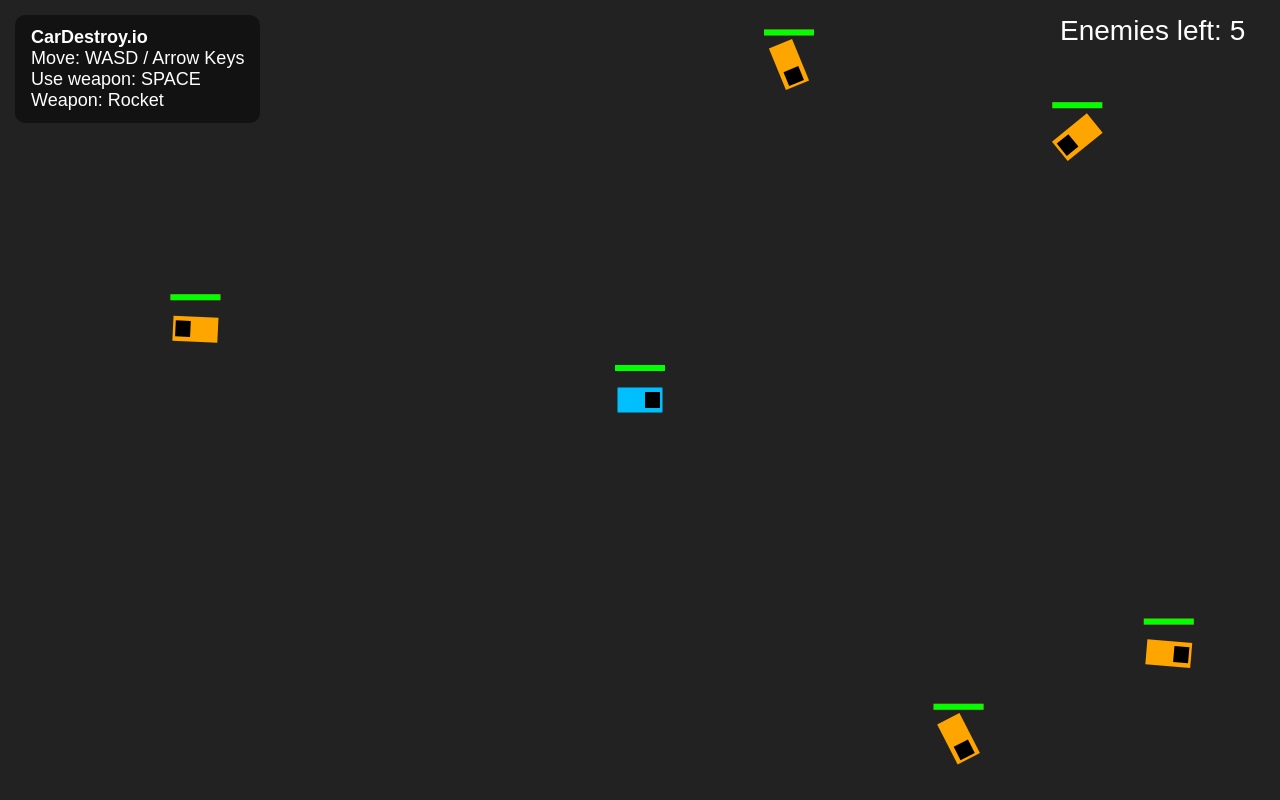
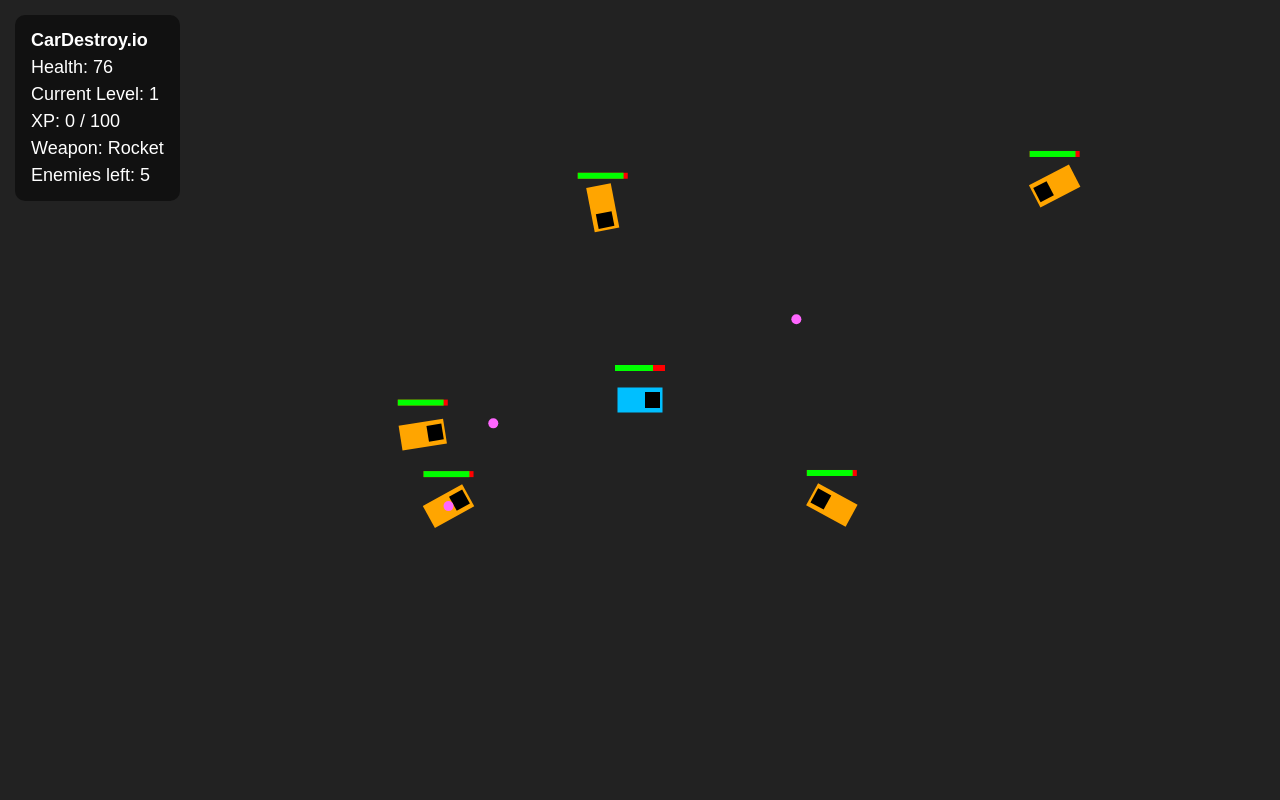
Before and after one commit to jiechengchina/cardestroy.io, a plain HTML site: page index.html in a window 1280 px wide. Both pictures are taken after a click on the button "Start Game". Drawn offline with Linux system fonts and the light colour scheme.

Commit message:
Update index.html

```diff
--- a/index.html
+++ b/index.html
@@ -21,10 +21,24 @@
       left: 15px;
       color: white;
       font-size: 18px;
-      background: rgba(0,0,0,0.45);
+      background: rgba(0,0,0,0.5);
       padding: 12px 16px;
       border-radius: 10px;
       display: none;
+      line-height: 1.5;
+    }
+
+    #levelMessage {
+      position: fixed;
+      top: 45%;
+      left: 50%;
+      transform: translate(-50%, -50%);
+      color: #78e6ff;
+      font-size: 52px;
+      font-weight: bold;
+      text-shadow: 0 0 20px black;
+      display: none;
+      z-index: 20;
     }
 
     #homeScreen {
@@ -43,7 +57,7 @@
       background: rgba(0,0,0,0.45);
       padding: 40px;
       border-radius: 20px;
-      width: 480px;
+      width: 520px;
       box-shadow: 0 0 30px rgba(0,0,0,0.5);
     }
 
@@ -60,9 +74,10 @@
 
     #message {
       color: #78e6ff;
-      font-size: 22px;
+      font-size: 24px;
       margin: 20px 0;
-      min-height: 28px;
+      min-height: 32px;
+      font-weight: bold;
     }
 
     button {
@@ -88,7 +103,7 @@
     <h1>CarDestroy.io</h1>
     <p>
       Destroy all enemy cars.<br>
-      Use rockets, mines, rifle, and shield to survive.
+      Enemies can move and shoot you now.
     </p>
     <div id="message"></div>
     <button onclick="startGame()">Start Game</button>
@@ -99,11 +114,15 @@
   </div>
 </div>
 
+<div id="levelMessage">LEVEL UP!</div>
+
 <div id="info">
   <b>CarDestroy.io</b><br>
-  Move: WASD / Arrow Keys<br>
-  Use weapon: SPACE<br>
-  Weapon: <span id="weaponText">Rocket</span>
+  Health: <span id="healthText">100</span><br>
+  Current Level: <span id="levelText">1</span><br>
+  XP: <span id="xpText">0</span> / <span id="xpNeededText">100</span><br>
+  Weapon: <span id="weaponText">Rocket</span><br>
+  Enemies left: <span id="enemyText">0</span>
 </div>
 
 <canvas id="game"></canvas>
@@ -111,20 +130,37 @@
 <script>
 const canvas = document.getElementById("game");
 const ctx = canvas.getContext("2d");
-const weaponText = document.getElementById("weaponText");
+
 const homeScreen = document.getElementById("homeScreen");
 const info = document.getElementById("info");
 const message = document.getElementById("message");
+const levelMessage = document.getElementById("levelMessage");
+
+const healthText = document.getElementById("healthText");
+const levelText = document.getElementById("levelText");
+const xpText = document.getElementById("xpText");
+const xpNeededText = document.getElementById("xpNeededText");
+const weaponText = document.getElementById("weaponText");
+const enemyText = document.getElementById("enemyText");
 
 canvas.width = window.innerWidth;
 canvas.height = window.innerHeight;
 
 const keys = {};
+
 let bullets = [];
 let rockets = [];
 let mines = [];
+let enemyBullets = [];
 let enemies = [];
+
 let gameState = "home";
+
+let currentLevel = 1;
+let xp = 0;
+let xpNeeded = 100;
+
+let weaponDamageBoost = 1;
 
 const weapons = ["Rocket", "Mine", "Rifle", "Shield"];
 let currentWeapon = "Rocket";
@@ -137,6 +173,7 @@ const player = {
   width: 45,
   height: 25,
   health: 100,
+  maxHealth: 100,
   shield: false,
   shieldTime: 0
 };
@@ -145,46 +182,63 @@ function startGame() {
   gameState = "playing";
   homeScreen.style.display = "none";
   info.style.display = "block";
+  message.textContent = "";
 
   bullets = [];
   rockets = [];
   mines = [];
+  enemyBullets = [];
   enemies = [];
 
+  currentLevel = 1;
+  xp = 0;
+  xpNeeded = 100;
+  weaponDamageBoost = 1;
+
   currentWeapon = "Rocket";
-  weaponText.textContent = currentWeapon;
 
   player.x = canvas.width / 2;
   player.y = canvas.height / 2;
   player.angle = 0;
+  player.speed = 4;
+  player.maxHealth = 100;
   player.health = 100;
   player.shield = false;
   player.shieldTime = 0;
 
-  for (let i = 0; i < 5; i++) {
+  spawnEnemies(5);
+  updateUI();
+}
+
+function spawnEnemies(count) {
+  enemies = [];
+
+  for (let i = 0; i < count; i++) {
     enemies.push({
       x: Math.random() * canvas.width,
       y: Math.random() * canvas.height,
       width: 45,
       height: 25,
-      health: 100,
+      health: 100 + currentLevel * 10,
       angle: Math.random() * Math.PI * 2,
-      speed: 1.5
+      speed: 1.2 + currentLevel * 0.15,
+      shootCooldown: Math.random() * 120 + 60
     });
   }
 }
 
-function returnHome(winText) {
+function returnHome(text) {
   gameState = "home";
   homeScreen.style.display = "flex";
   info.style.display = "none";
-  message.textContent = winText;
+  message.textContent = text;
 }
 
 window.addEventListener("keydown", e => {
   keys[e.key] = true;
 
   if (e.code === "Space" && gameState === "playing") {
+    e.preventDefault();
     useWeapon();
   }
 });
@@ -207,8 +261,8 @@ function movePlayer() {
     player.y -= Math.sin(player.angle) * player.speed * 0.7;
   }
 
-  player.x = Math.max(20, Math.min(canvas.width - 20, player.x));
-  player.y = Math.max(20, Math.min(canvas.height - 20, player.y));
+  player.x = Math.max(25, Math.min(canvas.width - 25, player.x));
+  player.y = Math.max(25, Math.min(canvas.height - 25, player.y));
 }
 
 function useWeapon() {
@@ -221,7 +275,7 @@ function useWeapon() {
         y: player.y,
         angle: player.angle + i * 0.18,
         speed: 7,
-        damage: 45
+        damage: 45 * weaponDamageBoost
       });
     }
   }
@@ -232,7 +286,7 @@ function useWeapon() {
         x: player.x - Math.cos(player.angle) * (45 + i * 20),
         y: player.y - Math.sin(player.angle) * (45 + i * 20),
         radius: 10,
-        damage: 50
+        damage: 50 * weaponDamageBoost
       });
     }
   }
@@ -244,7 +298,7 @@ function useWeapon() {
         y: player.y,
         angle: player.angle + i * 0.04,
         speed: 10,
-        damage: 20
+        damage: 20 * weaponDamageBoost
       });
     }
   }
@@ -255,12 +309,12 @@ function useWeapon() {
   }
 
   currentWeapon = null;
-  weaponText.textContent = "Empty - find new weapon soon";
+  weaponText.textContent = "Empty";
 
   setTimeout(() => {
     if (gameState === "playing") {
       currentWeapon = weapons[Math.floor(Math.random() * weapons.length)];
-      weaponText.textContent = currentWeapon;
+      updateUI();
     }
   }, 2500);
 }
@@ -276,22 +330,59 @@ function updateProjectiles() {
     r.y += Math.sin(r.angle) * r.speed;
   });
 
+  enemyBullets.forEach(b => {
+    b.x += Math.cos(b.angle) * b.speed;
+    b.y += Math.sin(b.angle) * b.speed;
+  });
+
   bullets = bullets.filter(b => b.x > 0 && b.x < canvas.width && b.y > 0 && b.y < canvas.height);
   rockets = rockets.filter(r => r.x > 0 && r.x < canvas.width && r.y > 0 && r.y < canvas.height);
+  enemyBullets = enemyBullets.filter(b => b.x > 0 && b.x < canvas.width && b.y > 0 && b.y < canvas.height);
 }
 
 function updateEnemies() {
   enemies.forEach(enemy => {
-    enemy.angle += (Math.random() - 0.5) * 0.05;
-    enemy.x += Math.cos(enemy.angle) * enemy.speed;
-    enemy.y += Math.sin(enemy.angle) * enemy.speed;
+    const angleToPlayer = Math.atan2(player.y - enemy.y, player.x - enemy.x);
 
-    if (enemy.x < 20 || enemy.x > canvas.width - 20) enemy.angle += Math.PI;
-    if (enemy.y < 20 || enemy.y > canvas.height - 20) enemy.angle += Math.PI;
+    enemy.angle = angleToPlayer;
+
+    const d = distance(enemy.x, enemy.y, player.x, player.y);
+
+    if (d > 220) {
+      enemy.x += Math.cos(enemy.angle) * enemy.speed;
+      enemy.y += Math.sin(enemy.angle) * enemy.speed;
+    } else if (d < 140) {
+      enemy.x -= Math.cos(enemy.angle) * enemy.speed;
+      enemy.y -= Math.sin(enemy.angle) * enemy.speed;
+    }
+
+    enemy.x = Math.max(25, Math.min(canvas.width - 25, enemy.x));
+    enemy.y = Math.max(25, Math.min(canvas.height - 25, enemy.y));
+
+    enemy.shootCooldown--;
+
+    if (enemy.shootCooldown <= 0) {
+      enemyShoot(enemy);
+      enemy.shootCooldown = Math.max(45, 150 - currentLevel * 12);
+    }
+  });
+}
+
+function enemyShoot(enemy) {
+  const angleToPlayer = Math.atan2(player.y - enemy.y, player.x - enemy.x);
+
+  enemyBullets.push({
+    x: enemy.x,
+    y: enemy.y,
+    angle: angleToPlayer,
+    speed: 4 + currentLevel * 0.2,
+    damage: 10 + currentLevel * 2
   });
 }
 
 function checkHits() {
+  let killedEnemies = 0;
+
   enemies.forEach(enemy => {
     bullets.forEach(b => {
       if (distance(b.x, b.y, enemy.x, enemy.y) < 25) {
@@ -301,28 +392,98 @@ function checkHits() {
     });
 
     rockets.forEach(r => {
-      if (distance(r.x, r.y, enemy.x, enemy.y) < 30) {
+      if (distance(r.x, r.y, enemy.x, enemy.y) < 32) {
         enemy.health -= r.damage;
         r.x = -999;
       }
     });
 
     mines.forEach(m => {
-      if (distance(m.x, m.y, enemy.x, enemy.y) < 30) {
+      if (distance(m.x, m.y, enemy.x, enemy.y) < 32) {
         enemy.health -= m.damage;
         m.x = -999;
       }
     });
   });
 
+  const beforeCount = enemies.length;
   enemies = enemies.filter(e => e.health > 0);
+  killedEnemies = beforeCount - enemies.length;
+
+  if (killedEnemies > 0) {
+    gainXP(killedEnemies * 50);
+  }
+
   mines = mines.filter(m => m.x > 0);
+  bullets = bullets.filter(b => b.x > 0);
+  rockets = rockets.filter(r => r.x > 0);
+
+  enemyBullets.forEach(b => {
+    if (distance(b.x, b.y, player.x, player.y) < 25) {
+      if (!player.shield) {
+        player.health -= b.damage;
+      }
+      b.x = -999;
+    }
+  });
+
+  enemyBullets = enemyBullets.filter(b => b.x > 0);
+
+  if (player.health <= 0 && gameState === "playing") {
+    player.health = 0;
+    updateUI();
+    setTimeout(() => {
+      returnHome("Failed! Try again.");
+    }, 500);
+  }
 
   if (enemies.length === 0 && gameState === "playing") {
     setTimeout(() => {
       returnHome("You destroyed all enemies!");
     }, 800);
   }
+}
+
+function gainXP(amount) {
+  xp += amount;
+
+  while (xp >= xpNeeded) {
+    xp -= xpNeeded;
+    currentLevel++;
+    xpNeeded += 50;
+
+    player.maxHealth += 15;
+    player.health = Math.min(player.maxHealth, player.health + 35);
+    player.speed += 0.15;
+    weaponDamageBoost += 0.08;
+
+    showLevelUp();
+
+    if (enemies.length > 0) {
+      enemies.forEach(enemy => {
+        enemy.speed += 0.1;
+        enemy.health += 20;
+      });
+    }
+  }
+}
+
+function showLevelUp() {
+  levelMessage.textContent = "LEVEL UP! Level " + currentLevel;
+  levelMessage.style.display = "block";
+
+  setTimeout(() => {
+    levelMessage.style.display = "none";
+  }, 1200);
+}
+
+function updateUI() {
+  healthText.textContent = Math.max(0, Math.floor(player.health));
+  levelText.textContent = currentLevel;
+  xpText.textContent = xp;
+  xpNeededText.textContent = xpNeeded;
+  weaponText.textContent = currentWeapon ? currentWeapon : "Empty";
+  enemyText.textContent = enemies.length;
 }
 
 function distance(x1, y1, x2, y2) {
@@ -346,7 +507,8 @@ function drawCar(car, color) {
   ctx.fillRect(car.x - 25, car.y - 35, 50, 6);
 
   ctx.fillStyle = "lime";
-  ctx.fillRect(car.x - 25, car.y - 35, Math.max(0, car.health / 2), 6);
+  const healthPercent = Math.max(0, car.health / (car.maxHealth || 120));
+  ctx.fillRect(car.x - 25, car.y - 35, 50 * Math.min(1, healthPercent), 6);
 }
 
 function drawShield() {
@@ -365,6 +527,7 @@ function drawShield() {
   ctx.restore();
 
   player.shieldTime--;
+
   if (player.shieldTime <= 0) {
     player.shield = false;
   }
@@ -401,9 +564,14 @@ function draw() {
     ctx.fill();
   });
 
-  ctx.fillStyle = "white";
-  ctx.font = "28px Arial";
-  ctx.fillText("Enemies left: " + enemies.length, canvas.width - 220, 40);
+  ctx.fillStyle = "#ff66ff";
+  enemyBullets.forEach(b => {
+    ctx.beginPath();
+    ctx.arc(b.x, b.y, 5, 0, Math.PI * 2);
+    ctx.fill();
+  });
+
+  updateUI();
 }
 
 function gameLoop() {
```
